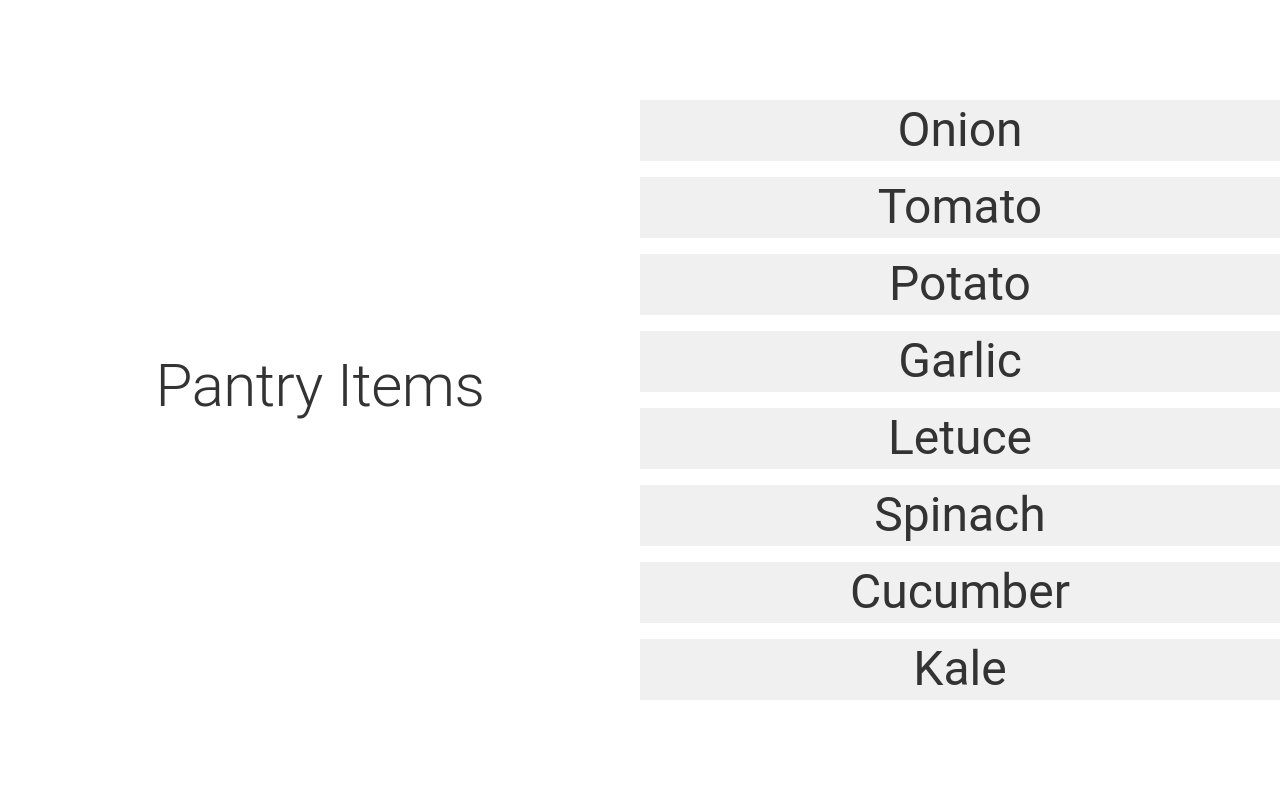
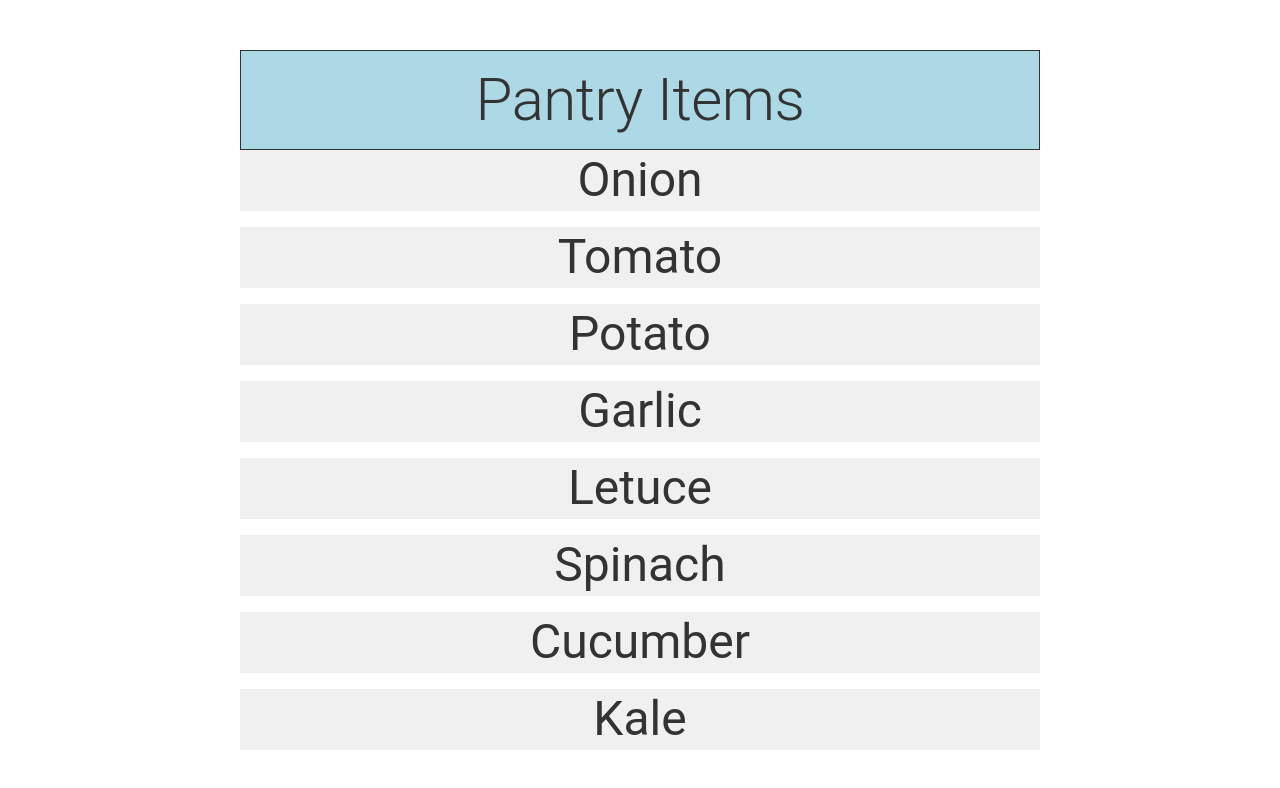
Before and after one commit to skanderkaroui/pantryapp, a Next.js app: page / in a window 1280 px wide. Shown: the top 788 px of the page. Built offline with nearby package versions, Linux system fonts and the light colour scheme.

Commit message:
added box params

```diff
--- a/app/page.tsx
+++ b/app/page.tsx
@@ -18,9 +18,18 @@ export default function Home() {
       height="100vh"
       display={"flex"}
       justifyContent={"center"}
+      flexDirection={"column"}
       alignItems={"center"}
     >
-      <Box width="800px" height="100px" bgcolor={"f0f0f0"}>
+      <Box
+        width="800px"
+        height="100px"
+        bgcolor={"#ADD8E6"}
+        display={"flex"}
+        justifyContent={"center"}
+        alignItems={'center'}
+        border={"1px solid #333"}
+      >
         <Typography variant={"h2"} color={"#333"} textAlign={"center"}>
           Pantry Items
         </Typography>
```
